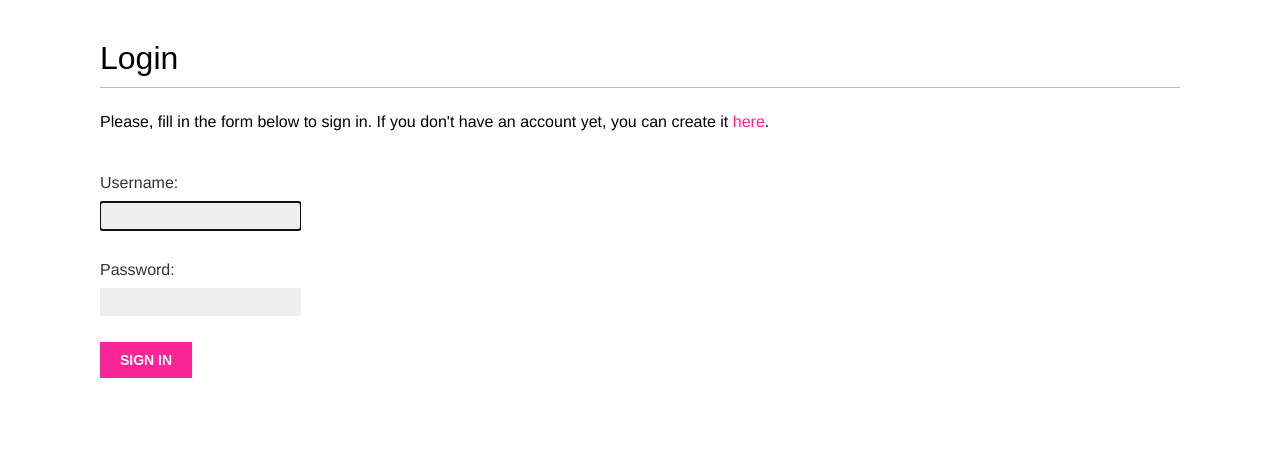
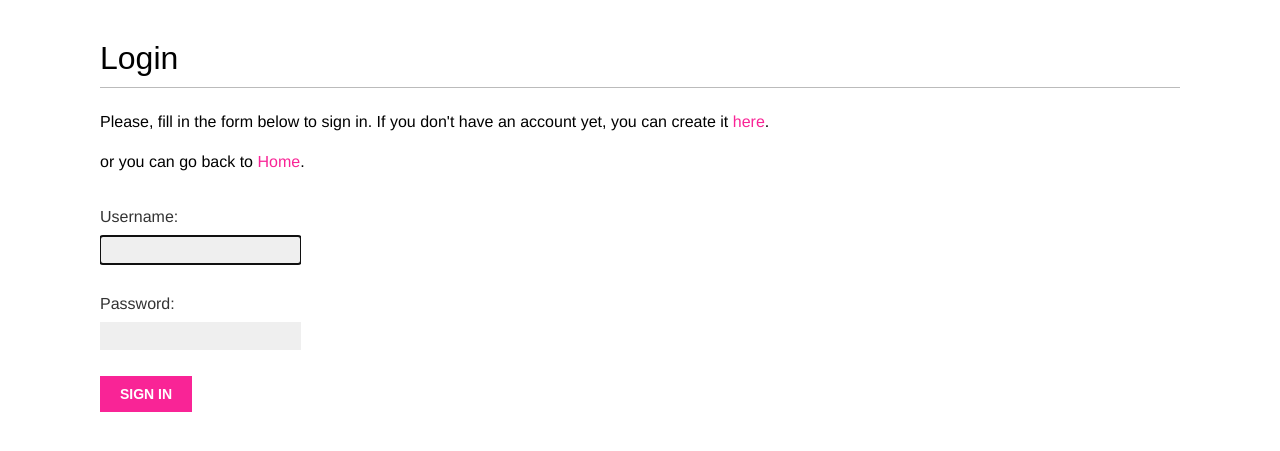
Before and after one commit to Loreinere/source-Finder, a Django app: page /account/login/ in a window 1280 px wide. Shown: the part 44-495 px from the top of the page. Run offline with Django 3.2, Linux system fonts and the light colour scheme; parts of the project's set-up code (start-up, migrations or seed data) failed here and were passed over; some web fonts are replaced.

Commit message:
Add files via upload

```diff
--- a/account/templates/registration/login.html
+++ b/account/templates/registration/login.html
@@ -11,7 +11,7 @@
         </p>
     {% else %}
         <p>Please, fill in the form below to sign in.
-            If you don't have an account yet, you can create it <a href={% url 'register' %}>here</a>.</p>
+            If you don't have an account yet, you can create it <a href={% url 'register' %}>here</a>.</p> or you can go back to <a href={% url 'newsweek-home' %}> Home</a>.</p>
     {% endif %}
     <div class="login-form">
         <form action="{% url 'login' %}" method="post">
```
